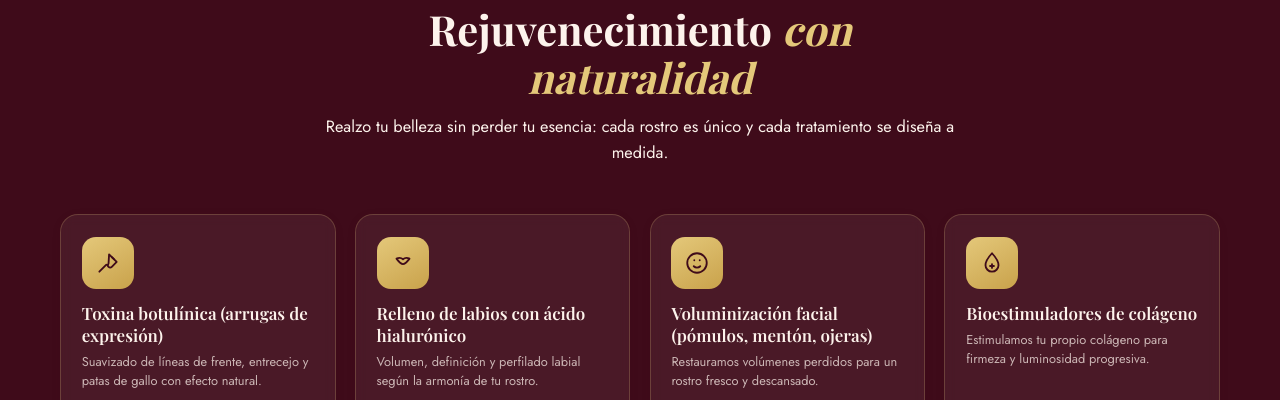
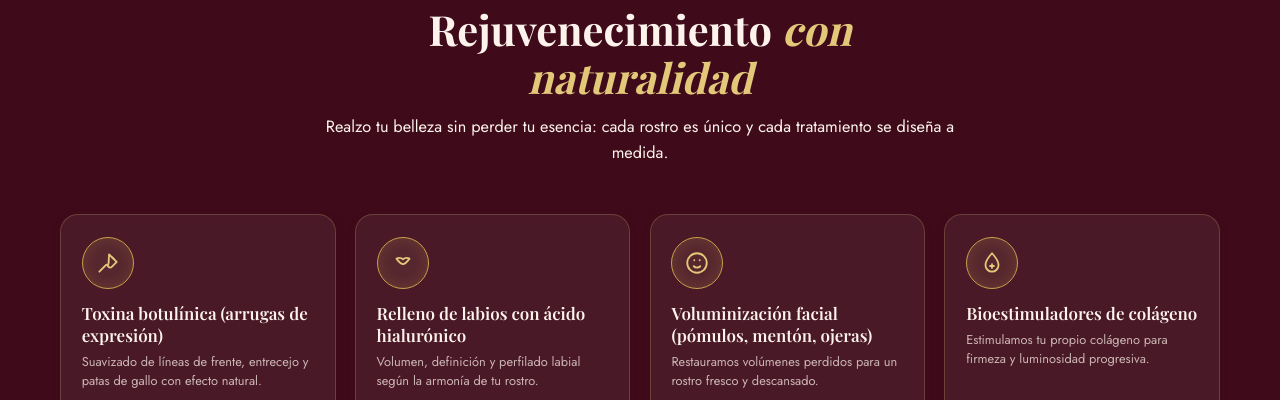
Before and after one commit to Somospopups/Pabla, a plain HTML site: page index.html in a window 1280 px wide. Shown: the part 1933-2333 px from the top of the page. Drawn offline with nearby package versions, Linux system fonts and the light colour scheme; a web font is replaced by a local one.

Commit message:
feat(iconos): tarjetas de tratamiento con anillo dorado fino (luxury glass)
Reemplaza los cuadrados bordó/dorado por un aro dorado sin relleno:
glifo dorado oscuro sobre tarjetas claras (Odontología) y dorado
suave sobre tarjetas oscuras (Armonización). Se mantienen los SVGs
actuales y las animaciones de hover.

```diff
--- a/styles.css
+++ b/styles.css
@@ -226,11 +226,12 @@ em { font-family: var(--font-display); font-style: italic; color: var(--bordo-2)
 .treatments-alt .tcard { background: rgba(255,255,255,.06); border-color: rgba(228,200,122,.22); backdrop-filter: blur(6px); }
 .tcard:hover { transform: translateY(-5px); box-shadow: var(--shadow-md); }
 .tcard-icon {
-  width: 52px; height: 52px; border-radius: 14px; display: grid; place-items: center;
-  background: linear-gradient(150deg, var(--bordo-2), var(--bordo)); color: var(--dorado-suave);
+  width: 52px; height: 52px; border-radius: 50%; display: grid; place-items: center;
+  background: rgba(201,162,75,.06); border: 1.6px solid var(--dorado); color: #b98a34;
+  box-shadow: inset 0 0 14px rgba(201,162,75,.18);
   margin-bottom: .8rem; flex-shrink: 0;
 }
-.treatments-alt .tcard-icon { background: linear-gradient(150deg, var(--dorado-suave), var(--dorado)); color: var(--vino); }
+.treatments-alt .tcard-icon { background: rgba(228,200,122,.08); color: var(--dorado-suave); }
 .tcard h3 { font-family: var(--font-display); font-size: 1.06rem; font-weight: 600; color: var(--vino); line-height: 1.3; margin-bottom: .35rem; }
 .treatments-alt .tcard h3 { color: #fdf3ec; }
 .tcard p { font-size: .8rem; color: var(--texto-suave); line-height: 1.5; margin-bottom: .9rem; flex-grow: 1; }
```
